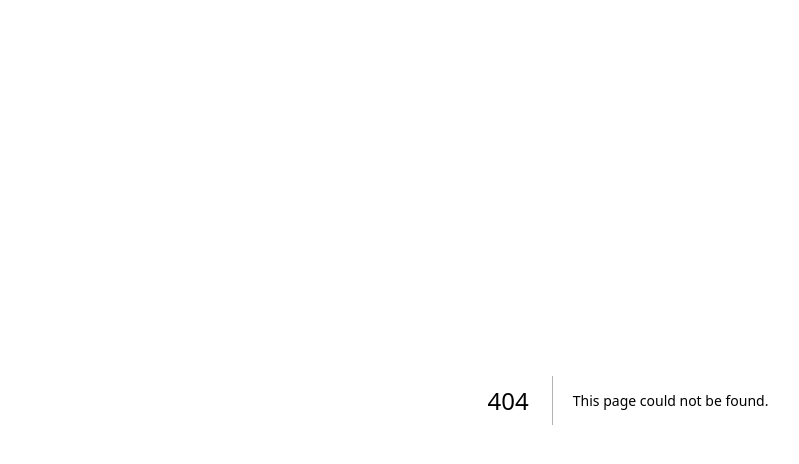
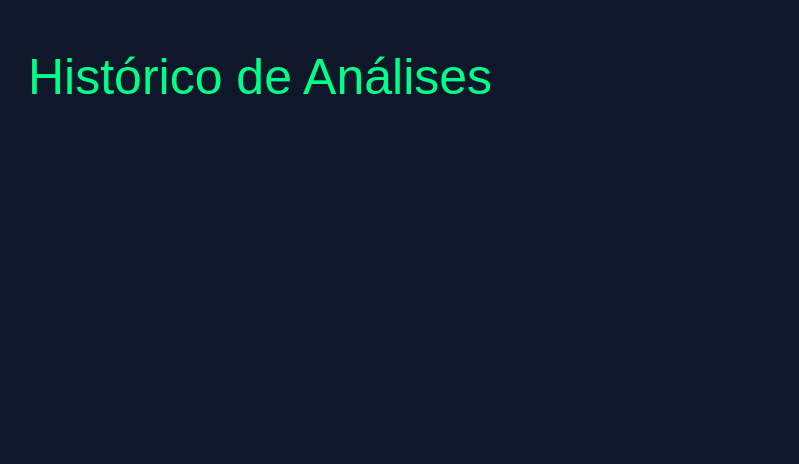
Before and after one commit to lopes526571-maker/agrosolo-tech, a Next.js app: page /historico in a window 1280 px wide. Before the commit this address had no page. Shown: the top 464 px of the page, without its empty margins (12-811 px from the left). Built offline with nearby package versions, Linux system fonts and the light colour scheme.

Commit message:
historico analises

```diff
--- /dev/null
+++ b/app/historico/page.jsx
@@ -0,0 +1,143 @@
+"use client";
+
+import { useEffect, useState } from "react";
+
+import {
+  collection,
+  query,
+  where,
+  getDocs,
+  orderBy,
+} from "firebase/firestore";
+
+import { auth, db } from "../../firebase";
+
+export default function Historico() {
+  const [analises, setAnalises] =
+    useState([]);
+
+  async function carregarAnalises() {
+    const usuario =
+      auth.currentUser;
+
+    if (!usuario) return;
+
+    const q = query(
+      collection(
+        db,
+        "analises"
+      ),
+
+      where(
+        "usuario",
+        "==",
+        usuario.email
+      ),
+
+      orderBy(
+        "data",
+        "desc"
+      )
+    );
+
+    const querySnapshot =
+      await getDocs(q);
+
+    const lista = [];
+
+    querySnapshot.forEach(
+      (doc) => {
+        lista.push({
+          id: doc.id,
+          ...doc.data(),
+        });
+      }
+    );
+
+    setAnalises(lista);
+  }
+
+  useEffect(() => {
+    carregarAnalises();
+  }, []);
+
+  return (
+    <main
+      style={{
+        minHeight: "100vh",
+        background:
+          "#0f172a",
+        color: "white",
+        padding: "40px",
+        fontFamily: "Arial",
+      }}
+    >
+      <h1
+        style={{
+          color: "#00ff88",
+          fontSize: "50px",
+          marginBottom: "40px",
+        }}
+      >
+        Histórico de Análises
+      </h1>
+
+      {analises.map(
+        (analise) => (
+          <div
+            key={analise.id}
+            style={{
+              background:
+                "#1f2937",
+              padding: "25px",
+              borderRadius:
+                "20px",
+              marginBottom:
+                "20px",
+            }}
+          >
+            <h2>
+              🌱 {analise.cultura}
+            </h2>
+
+            <p>
+              pH: {analise.ph}
+            </p>
+
+            <p>
+              Fósforo:
+              {
+                analise.fosforo
+              }
+            </p>
+
+            <p>
+              Potássio:
+              {
+                analise.potassio
+              }
+            </p>
+
+            <p>
+              Área:
+              {analise.area} ha
+            </p>
+
+            <hr
+              style={{
+                margin:
+                  "15px 0",
+              }}
+            />
+
+            <p>
+              {
+                analise.resultado
+              }
+            </p>
+          </div>
+        )
+      )}
+    </main>
+  );
+}
```
